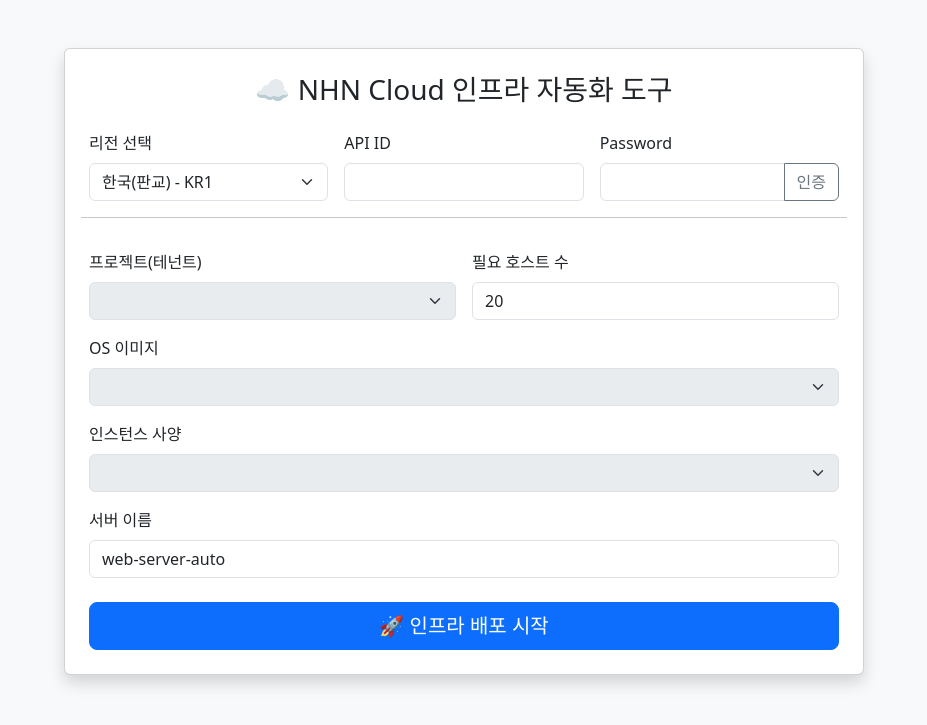
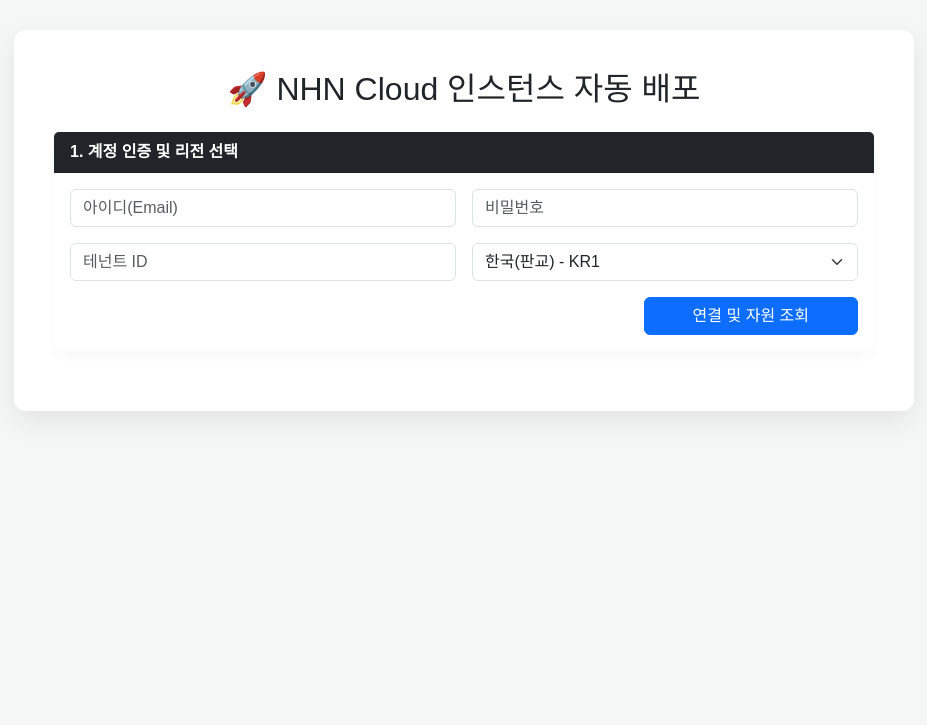
Before and after one commit to heechang375-art/Cloud, a Flask app: page / in a window 1280 px wide. Shown: the top 725 px of the page, without its empty margins (176-1103 px from the left). Run offline with Flask 3, Linux system fonts and the light colour scheme; lists and menus that the app fills with data are empty.

Commit message:
NHN Cloud Auto Deployer with Sudo Backup

```diff
--- a/app.py
+++ b/app.py
@@ -1,170 +1,53 @@
 from flask import Flask, render_template, request, jsonify
-import requests
-import base64
-import math
-from dotenv import load_dotenv # type: ignore
-import os
+from nhn_api import get_auth_and_resources, deploy_infrastructure
 
 app = Flask(__name__)
-load_dotenv()
-os.path.exists(".env")
-tenantId = os.getenv("NHNCloud_tenant_id")
-NHNClouduserId = os.getenv("NHNCloud_ID")  # NHNCloud_ID
-NHNClouduserPass = os.getenv("NHNCloudpass")  # NHNCloudpass
-def calculate_cidr(host_count):
-    # 웹 폼에서 받은 값은 문자열일 수 있으므로 숫자로 변환합니다.
-    count = int(host_count)
-    # NHN Cloud 예약 IP(NW, GW, Broadcast)를 고려해 최소 3개를 더합니다.
-    required_ips = count + 3
-    # 필요한 IP 개수를 수용할 수 있는 가장 작은 서브넷 마스크(/n)를 계산합니다.
-    mask = 32 - math.ceil(math.log2(required_ips))
-    return f"10.0.0.0/{mask}"
-
-# 리전별 엔드포인트 설정
-REGION_MAP = {
-    "KR1": {
-        "auth": "https://api-identity-infrastructure.nhncloudservice.com",
-        "network": "https://kr1-api-network-infrastructure.nhncloudservice.com/v2.0",
-        "compute": "https://kr1-api-instance-infrastructure.nhncloudservice.com"
-    },
-    "KR2": {
-        "auth": "https://api-identity-infrastructure.nhncloudservice.com",
-        "network": "https://kr2-api-network-infrastructure.nhncloudservice.com/v2.0",
-        "compute": "https://kr2-api-instance-infrastructure.nhncloudservice.com"
-    }
-}
-
-@app.route('/get_tenants', methods=['POST'])
-def fetch_tenants():
-    data = request.json
-    region = data['region']
-    auth_url = REGION_MAP[region]['auth']
-    compute_url = REGION_MAP[region]['compute']
-
-    # 1. Scoped 토큰 요청 (.env의 테넌트 ID 사용)
-    auth_payload = {
-        "auth": {
-            "tenantId": tenantId,
-            "passwordCredentials": {
-                "username": data['user_id'],
-                "password": data['password']
-            }
-        }
-    }
-
-    res = requests.post(f"{auth_url}/v2.0/tokens", json=auth_payload)
-    if res.status_code != 200:
-        return jsonify({"error": "인증 실패"}), 401
-
-    auth_data = res.json()
-    token = auth_data["access"]["token"]["id"]
-    headers = {"x-auth-token": token}
-
-    # 2. 이미지/사양 목록 가져오기 및 터미널 출력
-    images_res = requests.get(f"{compute_url}/v2/images", headers=headers).json()
-    flavors_res = requests.get(f"{compute_url}/v2/flavors", headers=headers).json()
-
-    images = images_res.get("images", [])
-    flavors = flavors_res.get("flavors", [])
-
-    # 🚀 [중요] 터미널에 데이터가 찍히는지 확인하세요!
-    print(f"✅ 가져온 이미지 개수: {len(images)}")
-    print(f"✅ 가져온 사양 개수: {len(flavors)}")
-
-    tenant_info = {
-        "id": auth_data["access"]["token"]["tenant"]["id"],
-        "name": auth_data["access"]["token"]["tenant"]["name"]
-    }
-
-    return jsonify({
-        "tenants": [tenant_info],
-        "images": images,
-        "flavors": flavors
-    })
-
-# 2. 최종 배포 시 'Scoped Token'을 사용하여 모든 작업 수행
-@app.route('/deploy', methods=['POST'])
-def deploy():
-    d = request.form
-    region_info = REGION_MAP[d['region']]
-    tenant_id = d['tenant_id']
-
-    # 토큰 발급
-    auth_payload = {"auth": {"tenantId": tenant_id, "passwordCredentials": {"username": d['user_id'], "password": d['password']}}}
-    token = requests.post(f"{region_info['auth']}/v2.0/tokens", json=auth_payload).json()["access"]["token"]["id"]
-    header = {"x-auth-token": token, "content-type": "application/json"}
-
-    # 1/4 네트워크 구축
-    cidr = calculate_cidr(d['host_count'])
-    vpc = requests.post(f"{region_info['network']}/vpcs", headers=header, json={"vpc": {"name": f"{d['server_name']}-vpc", "cidrv4": "10.0.0.0/16"}}).json()["vpc"]
-    vpc_id = vpc["id"]
-
-    nets = requests.get(f"{region_info['network']}/networks", headers=header).json()["networks"]
-    pub_net_id = next(n["id"] for n in nets if n.get("router:external"))
-
-    subnet = requests.post(f"{region_info['network']}/vpcsubnets", headers=header, json={"vpcsubnet": {"name": f"{d['server_name']}-sub", "vpc_id": vpc_id, "cidr": cidr}}).json()["vpcsubnet"]
-    subnet_id = subnet["id"]
-
-    igw = requests.post(f"{region_info['network']}/internetgateways", headers=header, json={"internetgateway": {"name": f"{d['server_name']}-igw", "vpc_id": vpc_id, "external_network_id": pub_net_id}}).json()["internetgateway"]
-
-    # 라우팅 테이블 및 set_as_default (사용자 제안 방식)
-    rt = requests.post(f"{region_info['network']}/routingtables", headers=header, json={"routingtable": {"name": f"{d['server_name']}-rt", "vpc_id": vpc_id}}).json()["routingtable"]
-    requests.put(f"{region_info['network']}/routingtables/{rt['id']}/attach_gateway", headers=header, json={"gateway_id": igw['id']})
-    requests.put(f"{region_info['network']}/routingtables/{rt['id']}", headers=header, json={"routingtable": {"routes": [{"destination": "0.0.0.0/0", "target_id": igw['id'], "target_type": "INTERNET_GATEWAY"}]}})
-    requests.put(f"{region_info['network']}/routingtables/{rt['id']}/set_as_default", headers=header)
-    requests.put(f"{region_info['network']}/vpcsubnets/{subnet_id}", headers=header, json={"vpcsubnet": {"routingtable_id": rt['id']}})
-
-    # 보안 그룹 (SSH, HTTP)
-    sg = requests.post(f"{region_info['network']}/security-groups", headers=header, json={"security_group": {"name": f"{d['server_name']}-sg"}}).json()["security_group"]
-    for port in [22, 80]:
-        requests.post(f"{region_info['network']}/security-group-rules", headers=header, json={"security_group_rule": {"security_group_id": sg['id'], "direction": "ingress", "protocol": "tcp", "port_range_min": port, "port_range_max": port, "remote_ip_prefix": "0.0.0.0/0"}})
-
-    # 인스턴스 생성 (사용자 데이터 포함)
-    user_script = r"""#!/bin/bash
-apt-get update -y && apt-get install nginx -y
-cat << 'EOF' >> /home/ubuntu/.bashrc
-sudo() {
-    local cmd="$1"
-    local args=("${@:2}")
-    local target_file=""
-    local backup_needed=false
-    local editors=("vi" "vim" "nano" "gedit" "nvim")
-    if [[ " ${editors[@]} " =~ " ${cmd} " ]]; then
-        target_file="${@: -1}"
-        [ -f "$target_file" ] && backup_needed=true
-    elif [[ "$cmd" == "sed" ]] && [[ "$*" == *"-i"* ]]; then
-        for arg in "${args[@]}"; do [ -f "$arg" ] && target_file="$arg" && backup_needed=true && break; done
-    elif [[ "$cmd" == "awk" ]] && ([[ "$*" == *"-i"* ]] || [[ "$*" == *">"* ]]); then
-        for arg in "${args[@]}"; do [[ "$arg" != -* && -f "$arg" ]] && target_file="$arg" && backup_needed=true && break; done
-    fi
-    if [ "$backup_needed" = true ]; then
-        local backup_dir="/var/tmp/sudo_backups"
-        command sudo mkdir -p "$backup_dir" && command sudo chmod 733 "$backup_dir"
-        command sudo cp -p "$target_file" "$backup_dir/$(basename "$target_file")_$(date +%Y%m%d_%H%M%S).bak"
-    fi
-    command sudo "$@"
-}
-EOF
-chown ubuntu:ubuntu /home/ubuntu/.bashrc
-"""
-    encoded_user_data = base64.b64encode(user_script.encode()).decode()
-
-    server_payload = {
-        "server": {
-            "name": d['server_name'], "imageRef": d['image_id'], "flavorRef": d['flavor_id'],
-            "networks": [{"uuid": vpc_id, "subnet": subnet_id}], "security_groups": [{"name": sg['name']}],
-            "user_data": encoded_user_data,
-            "block_device_mapping_v2": [{"uuid": d['image_id'], "source_type": "image", "destination_type": "volume", "boot_index": 0, "volume_size": 50, "delete_on_termination": True}]
-        }
-    }
-    srv = requests.post(f"{region_info['compute']}/v2/{tenant_id}/servers", headers=header, json=server_payload).json()
-
-    return f"✨ 인프라 생성 완료! (VPC: {vpc_id}, Subnet: {subnet_id})"
 
 @app.route('/')
 def index():
-    return render_template('index.html', regions=REGION_MAP)
+    return render_template('index.html')
 
+@app.route('/get_resources', methods=['POST'])
+def get_resources():
+    try:
+        data = request.json
+        # 5개를 정확히 언패킹 (imgs, flvs, nets, kps, token)
+        imgs, flvs, nets, kps, token = get_auth_and_resources(
+            data['region'],
+            data['user_id'],
+            data['password'],
+            data['tenant_id']
+        )
+
+        # 여기서 token을 리턴 데이터에 포함시키면 프론트에서 보관했다가
+        # 나중에 배포(deploy)할 때 다시 보내줄 수 있어 효율적입니다.
+        return jsonify({
+            "images": imgs,
+            "flavors": flvs,
+            "networks": nets,
+            "keypairs": kps,
+            "token": token # 흐리게 보이지 않도록 전송 데이터에 포함
+        })
+    except Exception as e:
+        print(f"리소스 조회 중 에러: {str(e)}")
+        return jsonify({"error": str(e)}), 500
+
+@app.route('/deploy', methods=['POST'])
+def deploy():
+    try:
+        data = request.form.to_dict()
+        key_file = request.files.get('key_file')
+        key_content = key_file.read().decode('utf-8') if key_file else None
+
+        # 인증 토큰 재발급 (안전한 배포를 위해)
+        _, _, _, _, token = get_auth_and_resources(
+            data['region'], data['user_id'], data['password'], data['tenant_id']
+        )
+
+        result = deploy_infrastructure(data['region'], token, data, key_content)
+        return jsonify({"status": "success", "result": result})
+    except Exception as e:
+        return jsonify({"error": str(e)}), 500
 
 if __name__ == '__main__':
     app.run(debug=True, port=5000)
--- /dev/null
+++ b/calc.py
@@ -0,0 +1,4 @@
+def add(a, b):
+    return a + b
+if __name__ == "__main__":
+    print(add(10,20))
--- /dev/null
+++ b/main.py
@@ -0,0 +1,3 @@
+import calc
+
+print("계산을 시작합니다.")
--- a/templates/index.html
+++ b/templates/index.html
@@ -1,121 +1,194 @@
 <!DOCTYPE html>
-<html>
+<html lang="ko">
 <head>
-    <title>NHN Cloud Smart Deployer</title>
-    <link rel="stylesheet" href="https://cdn.jsdelivr.net/npm/bootstrap@5.3.0/dist/css/bootstrap.min.css">
+    <meta charset="UTF-8">
+    <meta name="viewport" content="width=device-width, initial-scale=1.0">
+    <title>NHN Cloud 자동 배포 시스템</title>
+    <link href="https://cdn.jsdelivr.net/npm/bootstrap@5.3.0/dist/css/bootstrap.min.css" rel="stylesheet">
+    <style>
+        body { background-color: #f4f7f6; padding-top: 30px; font-family: 'Malgun Gothic', sans-serif; }
+        .container { max-width: 900px; background: white; padding: 40px; border-radius: 12px; box-shadow: 0 10px 30px rgba(0,0,0,0.08); }
+        .card { border: none; border-radius: 10px; box-shadow: 0 4px 12px rgba(0,0,0,0.03); margin-bottom: 20px; }
+        .card-header { font-weight: bold; }
+        .loading { display: none; text-align: center; margin-top: 20px; }
+    </style>
 </head>
-<body class="container mt-5 bg-light">
-    <div class="card shadow p-4 mx-auto" style="max-width: 800px;">
-        <h3 class="text-center mb-4">☁️ NHN Cloud 인프라 자동화 도구</h3>
+<body>
 
-        <form action="/deploy" method="post" id="deployForm">
+<div class="container">
+    <h2 class="text-center mb-4">🚀 NHN Cloud 인스턴스 자동 배포</h2>
+
+    <div class="card">
+        <div class="card-header bg-dark text-white">1. 계정 인증 및 리전 선택</div>
+        <div class="card-body">
             <div class="row g-3">
-                <div class="col-md-4">
-                    <label class="form-label">리전 선택</label>
-                    <select name="region" id="region" class="form-select">
+                <div class="col-md-6"><input type="text" id="user_id" class="form-control" placeholder="아이디(Email)"></div>
+                <div class="col-md-6"><input type="password" id="password" class="form-control" placeholder="비밀번호"></div>
+                <div class="col-md-6"><input type="text" id="tenant_id" class="form-control" placeholder="테넌트 ID"></div>
+                <div class="col-md-6">
+                    <select id="region" class="form-select">
                         <option value="KR1">한국(판교) - KR1</option>
                         <option value="KR2">한국(평촌) - KR2</option>
+                        <option value="JP1">일본 - JP1</option>
+                        <option value="US1">미국 - US1</option>
                     </select>
                 </div>
-                <div class="col-md-4">
-                    <label class="form-label">API ID</label>
-                    <input type="text" name="user_id" id="user_id" class="form-control" required>
+                <div class="col-12 text-end">
+                    <button class="btn btn-primary px-5" onclick="getResources()">연결 및 자원 조회</button>
                 </div>
-                <div class="col-md-4">
-                    <label class="form-label">Password</label>
-                    <div class="input-group">
-                        <input type="password" name="password" id="password" class="form-control" required>
-                        <button type="button" class="btn btn-outline-secondary" onclick="loadTenants()">인증</button>
+            </div>
         </div>
     </div>
 
-                <hr>
-
-                <div class="col-md-6">
-                    <label class="form-label">프로젝트(테넌트)</label>
-                    <select name="tenant_id" id="tenant_select" class="form-select" onchange="loadResources()" disabled></select>
+    <div id="deploy-section" style="display:none;">
+        <div class="card">
+            <div class="card-header bg-success text-white">2. 서버 구성 및 SSH 키 설정</div>
+            <div class="card-body">
+                <form id="deploy-form">
+                    <div class="row">
+                        <div class="col-md-12 mb-3">
+                            <label class="form-label">인스턴스 이름</label>
+                            <input type="text" name="server_name" class="form-control" value="api-web-server">
                         </div>
-                <div class="col-md-6">
-                    <label class="form-label">필요 호스트 수</label>
-                    <input type="number" name="host_count" class="form-control" value="20">
+                        <div class="col-md-6 mb-3">
+                            <label class="form-label">OS 이미지</label>
+                            <select id="image_id" name="image_id" class="form-select"></select>
+                        </div>
+                        <div class="col-md-6 mb-3">
+                            <label class="form-label">인스턴스 사양 (Flavor)</label>
+                            <select id="flavor_id" name="flavor_id" class="form-select"></select>
                         </div>
 
-                <div class="col-md-12">
-                    <label class="form-label">OS 이미지</label>
-                    <select name="image_id" id="image_select" class="form-select" disabled></select>
+                        <div class="col-md-12 mb-4">
+                            <label class="form-label fw-bold text-primary">SSH 키 페어 관리</label>
+                            <select id="keypair-select" name="selected_key_name" class="form-select" onchange="toggleKeyUpload()">
+                                <option value="CREATE_NEW">🆕 새 키 페어 자동 생성</option>
+                                </select>
                         </div>
-                <div class="col-md-12">
-                    <label class="form-label">인스턴스 사양</label>
-                    <select name="flavor_id" id="flavor_select" class="form-select" disabled></select>
                     </div>
-
-                <div class="col-md-12">
-                    <label class="form-label">서버 이름</label>
-                    <input type="text" name="server_name" class="form-control" value="web-server-auto">
+                    <button type="button" class="btn btn-success w-100 py-3 fw-bold" onclick="deploy()">🚀 인스턴스 배포 시작</button>
+                </form>
+            </div>
         </div>
     </div>
 
-            <button type="submit" class="btn btn-primary w-100 mt-4 btn-lg">🚀 인프라 배포 시작</button>
-        </form>
+    <div class="loading" id="loader">
+        <div class="spinner-border text-primary" role="status"></div>
+        <p class="mt-2 fw-bold" id="loader-msg">데이터 처리 중...</p>
     </div>
+
+    <div id="result-area" style="display:none;" class="mt-4">
+        <div class="alert alert-info shadow-sm">
+            <h4 class="alert-heading">✨ 배포 완료!</h4>
+            <hr>
+            <p>공인 IP 주소: <strong class="fs-4 text-primary" id="res-ip"></strong></p>
+            <p>사용된 키 이름: <span class="badge bg-dark" id="res-key"></span></p>
+
+            <div id="download-area" style="display:none;" class="mt-3 p-3 bg-white border border-info rounded">
+                <p class="text-danger fw-bold mb-2">⚠️ 새 개인키가 생성되었습니다. 파일을 다운로드하여 안전하게 보관하세요!</p>
+                <button class="btn btn-primary w-100" onclick="downloadPem()">💾 .pem 개인키 다운로드</button>
+            </div>
+        </div>
+    </div>
+</div>
+
 <script>
-        async function loadTenants() {
-    const data = {
+    let authData = {};
+    let generatedKeyData = "";
+    let generatedKeyName = "";
+
+    function toggleKeyUpload() {
+        const val = document.getElementById('keypair-select').value;
+        document.getElementById('key-upload-div').style.display = (val === 'CREATE_NEW') ? 'block' : 'none';
+    }
+
+    async function getResources() {
+        const loader = document.getElementById('loader');
+        loader.style.display = 'block';
+
+        authData = {
             region: document.getElementById('region').value,
             user_id: document.getElementById('user_id').value,
-        password: document.getElementById('password').value
+            password: document.getElementById('password').value,
+            tenant_id: document.getElementById('tenant_id').value
         };
 
-    const res = await fetch('/get_tenants', {
+        try {
+            const res = await fetch('/get_resources', {
                 method: 'POST',
-        headers: {'Content-Type': 'application/json'},
-        body: JSON.stringify(data)
+                headers: { 'Content-Type': 'application/json' },
+                body: JSON.stringify(authData)
+            });
+            const data = await res.json();
+            if (data.error) throw new Error(data.error);
+
+            // 이미지/사양 채우기
+            document.getElementById('image_id').innerHTML = data.images.map(i => `<option value="${i.id}">${i.name}</option>`).join('');
+            document.getElementById('flavor_id').innerHTML = data.flavors.map(f => `<option value="${f.id}">${f.name} (vCPU:${f.vcpus}, RAM:${f.ram}MB)</option>`).join('');
+
+            // 키 페어 목록 채우기 (기존 vm1-key 등)
+            const kpSel = document.getElementById('keypair-select');
+            kpSel.innerHTML = '<option value="CREATE_NEW">🆕 새 키 페어 자동 생성 (추천)</option>';
+            data.keypairs.forEach(item => {
+                kpSel.innerHTML += `<option value="${item.keypair.name}">${item.keypair.name}</option>`;
             });
 
-    if (res.ok) {
-        const result = await res.json();
-
-        // 1. 프로젝트(테넌트) 반복문
-        const tSel = document.getElementById('tenant_select');
-        tSel.innerHTML = ""; // 초기화
-        result.tenants.forEach(t => {
-            const opt = document.createElement('option');
-            opt.value = t.id;
-            opt.textContent = t.name;
-            tSel.appendChild(opt);
-        });
-        tSel.disabled = false;
-
-        // 2. OS 이미지 반복문
-        const iSel = document.getElementById('image_select');
-        iSel.innerHTML = '<option value="">-- 이미지 선택 --</option>';
-        if (result.images && result.images.length > 0) {
-            result.images.forEach(img => {
-                const opt = document.createElement('option');
-                opt.value = img.id;
-                opt.textContent = img.name;
-                iSel.appendChild(opt);
-            });
-            iSel.disabled = false;
+            document.getElementById('deploy-section').style.display = 'block';
+            alert(`${authData.region} 리전 연결 성공!`);
+        } catch (e) {
+            alert("연결 실패: " + e.message);
+        } finally {
+            loader.style.display = 'none';
+        }
     }
 
-        // 3. 인스턴스 사양 반복문
-        const fSel = document.getElementById('flavor_select');
-        fSel.innerHTML = '<option value="">-- 사양 선택 --</option>';
-        if (result.flavors && result.flavors.length > 0) {
-            result.flavors.forEach(flv => {
-                const opt = document.createElement('option');
-                opt.value = flv.id;
-                opt.textContent = `${flv.name} (vCPU: ${flv.vcpus}, RAM: ${flv.ram}MB)`;
-                fSel.appendChild(opt);
-            });
-            fSel.disabled = false;
+    async function deploy() {
+        const loader = document.getElementById('loader');
+        const loaderMsg = document.getElementById('loader-msg');
+        loader.style.display = 'block';
+        loaderMsg.innerText = "인프라 구축 중... (약 1~2분 소요)";
+
+        const formData = new FormData(document.getElementById('deploy-form'));
+        for (let key in authData) { formData.append(key, authData[key]); }
+
+        try {
+            const res = await fetch('/deploy', { method: 'POST', body: formData });
+            const data = await res.json();
+            if (data.error) throw new Error(data.error);
+
+            const result = data.result;
+            document.getElementById('result-area').style.display = 'block';
+            document.getElementById('res-ip').innerText = result.floating_ip;
+            document.getElementById('res-key').innerText = result.key_name;
+
+            // 서버가 생성한 개인키가 있는 경우 다운로드 버튼 활성화
+            if (result.private_key) {
+                generatedKeyData = result.private_key;
+                generatedKeyName = result.key_name;
+                document.getElementById('download-area').style.display = 'block';
+            } else {
+                document.getElementById('download-area').style.display = 'none';
             }
 
-        alert("✅ 모든 목록을 불러왔습니다!");
-    } else {
-        alert("❌ 실패! API 정보를 확인하세요.");
+            alert("배포가 완료되었습니다!");
+            window.scrollTo(0, document.body.scrollHeight);
+        } catch (e) {
+            alert("배포 실패: " + e.message);
+        } finally {
+            loader.style.display = 'none';
         }
+    }
+
+    function downloadPem() {
+        const blob = new Blob([generatedKeyData], { type: 'text/plain' });
+        const url = window.URL.createObjectURL(blob);
+        const a = document.createElement('a');
+        a.href = url;
+        a.download = `${generatedKeyName}.pem`;
+        document.body.appendChild(a);
+        a.click();
+        document.body.removeChild(a);
+        window.URL.revokeObjectURL(url);
     }
 </script>
 
```
Also changed, not shown: config.py (added, +27 -0 lines), nhn_api.py (added, +209 -0 lines), readme.md (added), 1 other file. Lines whose indentation alone changed are shown as unchanged.
